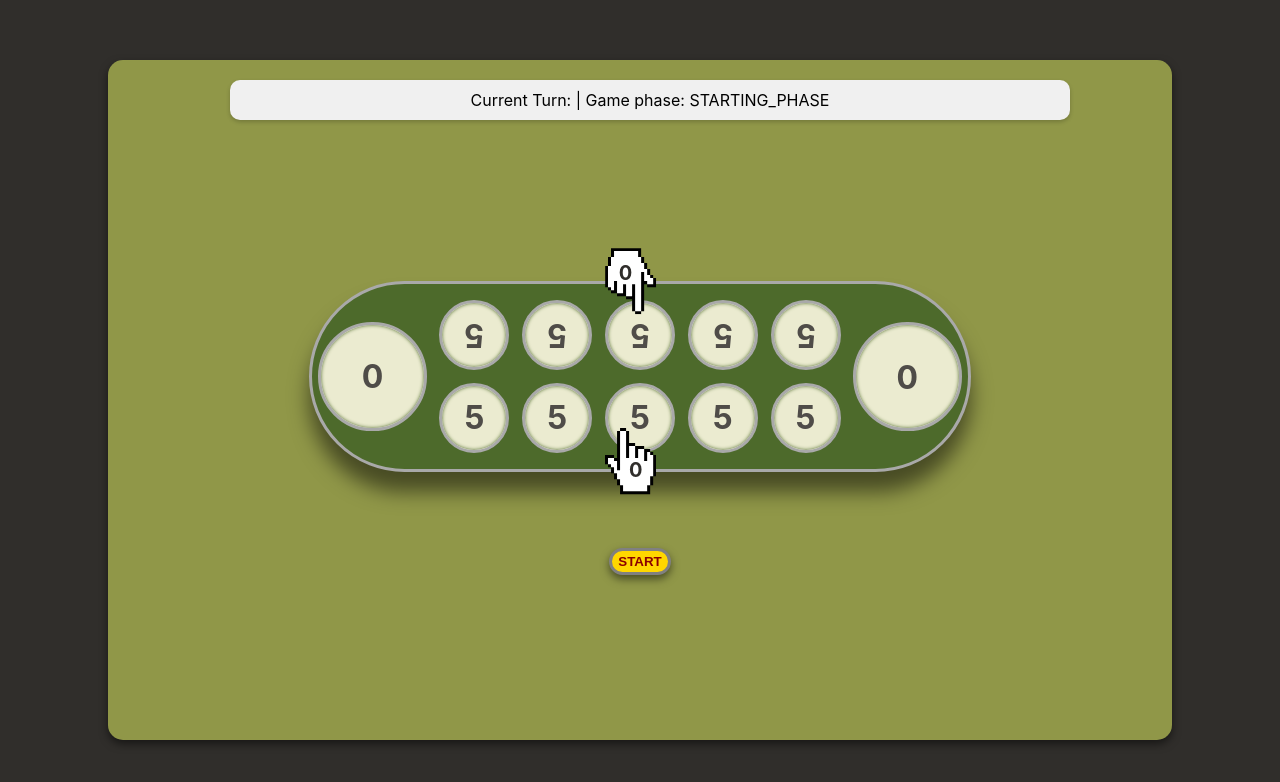
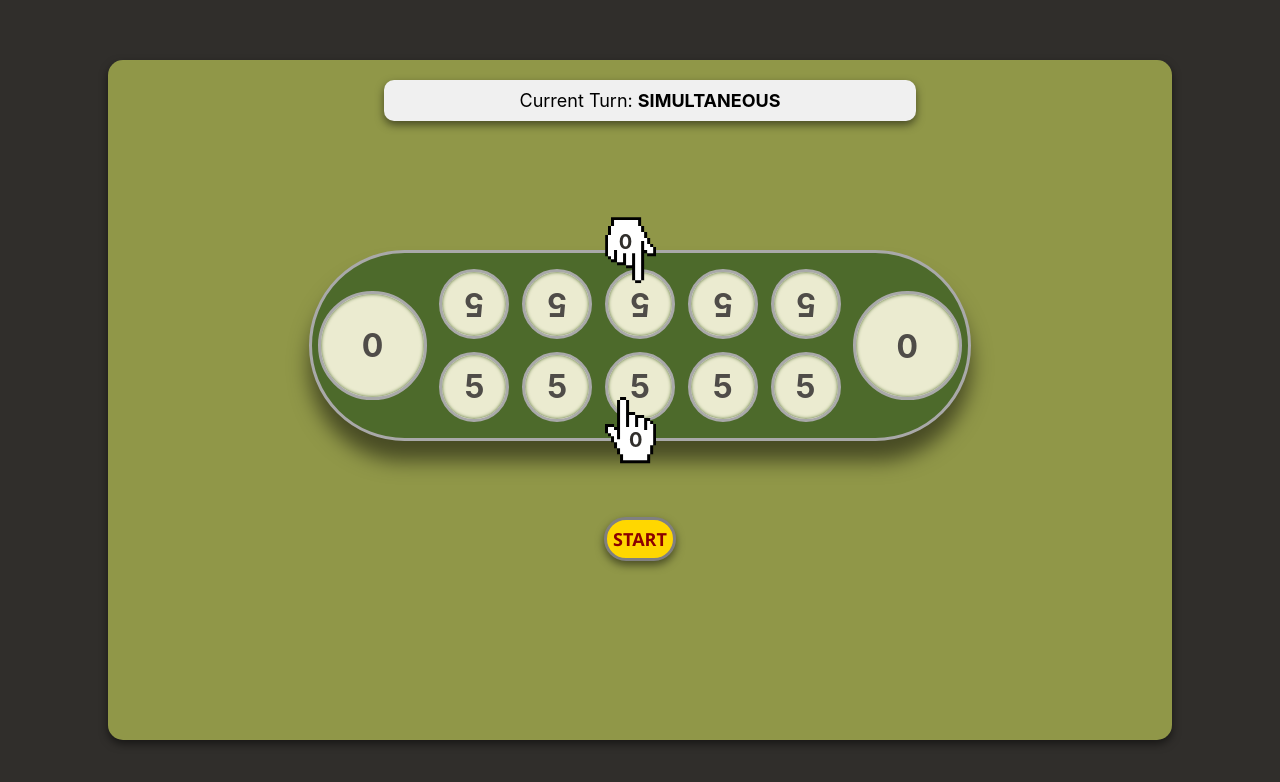
Before and after one commit to ubAI6689/congkak-react, a React (Create React App) app: page / in a window 1280 px wide. Shown: the top 782 px of the page. Built offline with nearby package versions, Linux system fonts and the light colour scheme.

Commit message:
Label current player

```diff
--- a/src/components/CongkakBoard.css
+++ b/src/components/CongkakBoard.css
@@ -27,7 +27,7 @@ body {
 
 .game-info {
   top: 0;
-  width: 80%;
+  width: 50%;
   /* margin-bottom: 20px; */
 }
 
@@ -49,17 +49,30 @@ body {
   background: #f0f0f0; /* or any color you prefer */
   padding: 10px;
   text-align: center;
-  box-shadow: 0 2px 4px rgba(0,0,0,0.2); /* Optional: Adds a shadow for better visibility */
+
+  font-weight: 400;
+  font-size: large;
+}
+
+.button-group {
+  margin-top: 5%;
+  height: 20%;
+  display: flex;
+  flex-direction: column;
+  justify-content: center;
+  gap: 10px; /* Adjust the space between buttons */
 }
 
 .button {
-  height: 5%;
+  height: 40%;
   width: auto;
   border-radius: 2vw;
   box-shadow: 0px 4px 8px rgba(0, 0, 0, 0.5);
   margin-top: 10%; /* Space above the START button */
 
+  font-family:'Segoe UI', Tahoma, Geneva, Verdana, sans-serif;
   font-weight: bold;
+  font-size: large;
   color: darkred;
   background-color: gold;
   border: solid gray;/* box-shadow: 0 0 10px gold; */
@@ -87,13 +100,6 @@ body {
   color: #d9534f; /* Example color */
   font-size: 2em; /* Example font size */
   margin-top: 20px; /* Example margin */
-  /* Additional styling as needed */
-}
-
-
-.current-turn {
-  margin-bottom: 2vh; /* Responsive vertical spacing */
-  font-size: 2vh; /* Responsive font size */
   /* Additional styling as needed */
 }
 
--- a/src/components/CongkakBoard.js
+++ b/src/components/CongkakBoard.js
@@ -106,6 +106,27 @@ const CongkakBoard = () => {
       setCursorTopLower(rect.top + window.scrollY + (verticalPosLower * rect.height));
       await new Promise(resolve => setTimeout(resolve, 400)); // Animation delay
     }
+  };
+
+  // RESET function
+  const resetGame = () => {
+    setSeeds(new Array(HOLE_NUMBERS).fill(INIT_SEEDS_COUNT));
+    setGamePhase('STARTING_PHASE');
+    setIsStartButtonPressed(false);
+    setStartingPositionUpper(null);
+    setStartingPositionLower(null);
+    setCurrentHoleIndexUpper(startIndexUpper);
+    setCurrentHoleIndexLower(startIndexLower);
+    setIsSowingUpper(false);
+    setIsSowingLower(false);
+    setCurrentSeedsInHandUpper(0);
+    setCurrentSeedsInHandLower(0);
+    setTopHouseSeeds(0);
+    setLowHouseSeeds(0);
+    setIsGameOver(false);
+    setOutcomeMessage('');
+    setCurrentTurn(null);
+    // Reset any other state variables relevant to your game
   };
 
   /**=========================================================
@@ -599,7 +620,6 @@ const CongkakBoard = () => {
     console.log("Starting turn based sowing")
     console.log("Seeds in hands: ", seedsInHand);
     while (seedsInHand > 0) {
-
       /** ============================================
        *              Sowing to House
        * ===========================================*/
@@ -753,7 +773,16 @@ const CongkakBoard = () => {
   return (
     <div className='app-wrapper'>
       <div className='game-info'>
-        <div className="current-turn">Current Turn: {currentTurn} | Game phase: {gamePhase}</div>
+        <div className="current-turn">
+          Current Turn: <strong>{
+            (gamePhase === 'STARTING_PHASE' ||
+            gamePhase === 'SIMULTANEOUS_SELECT' ||
+            gamePhase === 'SIMULTANEOUS_SELECT_LOWER' ||
+            gamePhase === 'SIMULTANEOUS_SELECT_UPPER')
+              ? "SIMULTANEOUS"
+              : currentTurn
+          }</strong>
+        </div>
       </div>
       <div className='game-area'>
         <div ref={gameContainerRef} className={`game-container ${isGameOver ? 'game-over' : ''}`}>
@@ -781,21 +810,23 @@ const CongkakBoard = () => {
             />
           </div>
         </div>
+        <div className='button-group'>
         {!isStartButtonPressed && gamePhase === 'STARTING_PHASE' && (
             <button className="button start"
             onClick={() => startButtonPressed()}>START</button>
         )}
         {isStartButtonPressed && (
-            <button className='button reset'>RESET</button>
+            <button className='button reset' onClick={resetGame}>RESET</button>
         )}
         {!isStartButtonPressed && (gamePhase === 'SIMULTANEOUS_SELECT' || gamePhase === 'SIMULTANEOUS_SELECT_LOWER' || gamePhase === 'SIMULTANEOUS_SELECT_UPPER') && (
-            <button className='button resume' onClick={() => startButtonPressed()}>RESUME</button>
+          <button className='button resume' onClick={() => startButtonPressed()}>RESUME</button>
         )}
         {isGameOver && (
           <div className="game-over-message">
             {outcomeMessage}
           </div>
         )}
+        </div>
       </div>
     </div>
   );
```
